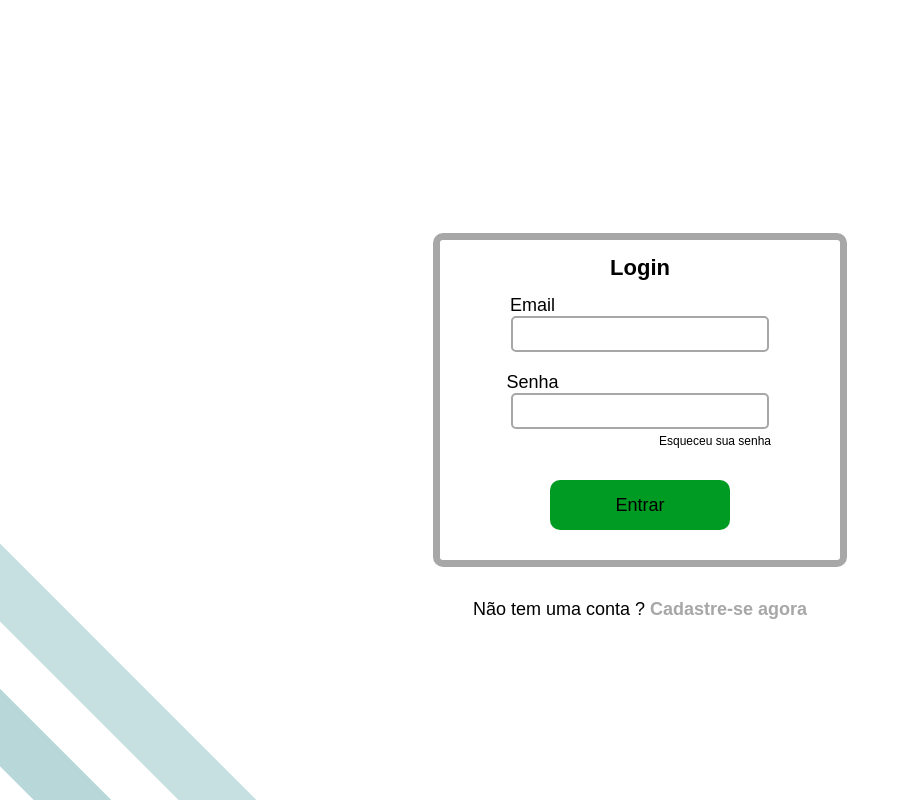
After one commit to 404-BIS/Sistema-Gestao-Servicos, a Flask app: template src/templates/login/index.html in a window 1280 px wide. The commit adds this page. Shown: the whole page, without its empty margins (0-910 px from the left). Run offline with Flask 2, Linux system fonts and the light colour scheme; the template is opened without the code that fills it, so the values that code supplies are empty; some libraries are stand-ins or nearby versions.

Commit message:
adicionando login e cadastro

```diff
--- /dev/null
+++ b/src/templates/login/index.html
@@ -0,0 +1,34 @@
+<!DOCTYPE html>
+<html lang="en">
+<head>
+    <meta charset="UTF-8">
+    <meta http-equiv="X-UA-Compatible" content="IE=edge">
+    <meta name="viewport" content="width=device-width, initial-scale=1.0">
+    <link rel="stylesheet" href="style.css">
+    <title>Login</title>
+</head>
+<body>
+    <div class="princ">
+        <div class="containerLogin">
+            <h1>Login</h1>
+            <p>Email</p>
+            <input style="margin-bottom: 20px;"></input>
+            <p>Senha</p>
+            <input type="password"></input>
+            <a href="">Esqueceu sua senha</p>
+            <button>Entrar</button>
+        </div>
+
+        <div class="containerCadastre">
+            <a href="">
+                <p>Não tem uma conta ? <b>Cadastre-se agora</b></p>
+            </a>
+        </div>
+
+        <div class="ret1"></div>
+        <div class="ret2"></div>
+        <div class="ret3"></div>
+        <div class="ret4"></div>
+    </div>
+</body>
+</html>
--- /dev/null
+++ b/src/templates/login/style.css
@@ -0,0 +1,122 @@
+.containerLogin{
+    width: 400px;
+    height: 320px;
+    border: 7px solid #A8A7A7;
+    border-radius: 10px;
+    justify-content: center;
+    font-family:'Poppins', sans-serif;
+    font-size: 18px;
+    text-align: center;
+    position: absolute;
+    top: 50%;
+    left: 50%;
+    transform: translate(-50%, -50%);
+}
+
+.containerLogin h1{
+    font-family:'Poppins', sans-serif;
+    font-size: 22px;
+}
+
+.containerLogin p{
+    margin:0;
+    margin-right: 215px;
+}
+
+
+.containerLogin a, .containerCadastre a{
+    font-size: 12px;
+    margin-top: -1px;
+    margin-left: 150px;
+    color:black;
+    text-decoration: none;
+}
+
+.containerLogin input{
+    border-radius: 5px;
+    height: 30px;
+    width: 250px;
+    border: solid 2px #A8A7A7;
+}
+
+.containerLogin button{
+    margin-top: 30px;
+    width: 180px;
+    height: 50px;
+
+    border:none;
+    border-radius: 10px;
+    background-color: #009B22;
+    font-size: 18px;
+}
+
+.containerCadastre{
+    font-family:'Poppins', sans-serif;
+    position: absolute;
+    top: 75%;
+    left: 50%;
+    transform: translate(-50%, -50%);
+}
+
+.containerCadastre b{
+    color: #A8A7A7;
+    font-size: 18px;
+}
+
+.containerCadastre p{
+    font-size: 18px;
+}
+
+.ret1{
+    position: fixed;
+    width: 55px;
+    height: 655px;
+    left: 1680px;
+    top: -135px;
+
+    background: rgba(184, 215, 217, 0.6);
+    transform: matrix(-0.71, 0.71, -0.7, -0.71, 0, 0);
+}
+
+.ret2{
+    position: fixed;
+    width: 55px;
+    height: 435px;
+    left: 1760px;
+    top: -95px;
+
+    background: rgba(184, 215, 217, 0.4);
+    transform: matrix(-0.71, 0.71, -0.7, -0.71, 0, 0);
+}
+
+.ret3{
+    position: fixed;
+    width: 55px;
+    height: 620px;
+    left: 160px;
+    top: 460px;
+
+    background: rgba(184, 215, 217, 0.8);
+    transform: rotate(-45deg);
+}
+
+.ret4{
+    position: fixed;
+    width: 55px;
+    height: 450px;
+    left: 100px;
+    top: 630px;
+
+    background: #B8D7D9;
+    transform: rotate(-45deg);
+}
+
+@media only screen and (max-width: 1670px){
+    .ret2{
+        left: 1580px;
+    }
+
+    .ret1{
+        left: 1500px;
+    }
+}
```
Also changed, not shown: src/static/css/style.css (+7 -0 lines), src/templates/cadastro/index.html (added, +41 -0 lines), src/templates/cadastro/style.css (added, +54 -0 lines), src/templates/login/ret.txt (added, +53 -0 lines), src/templates/user/home-user.html (+18 -0 lines).
